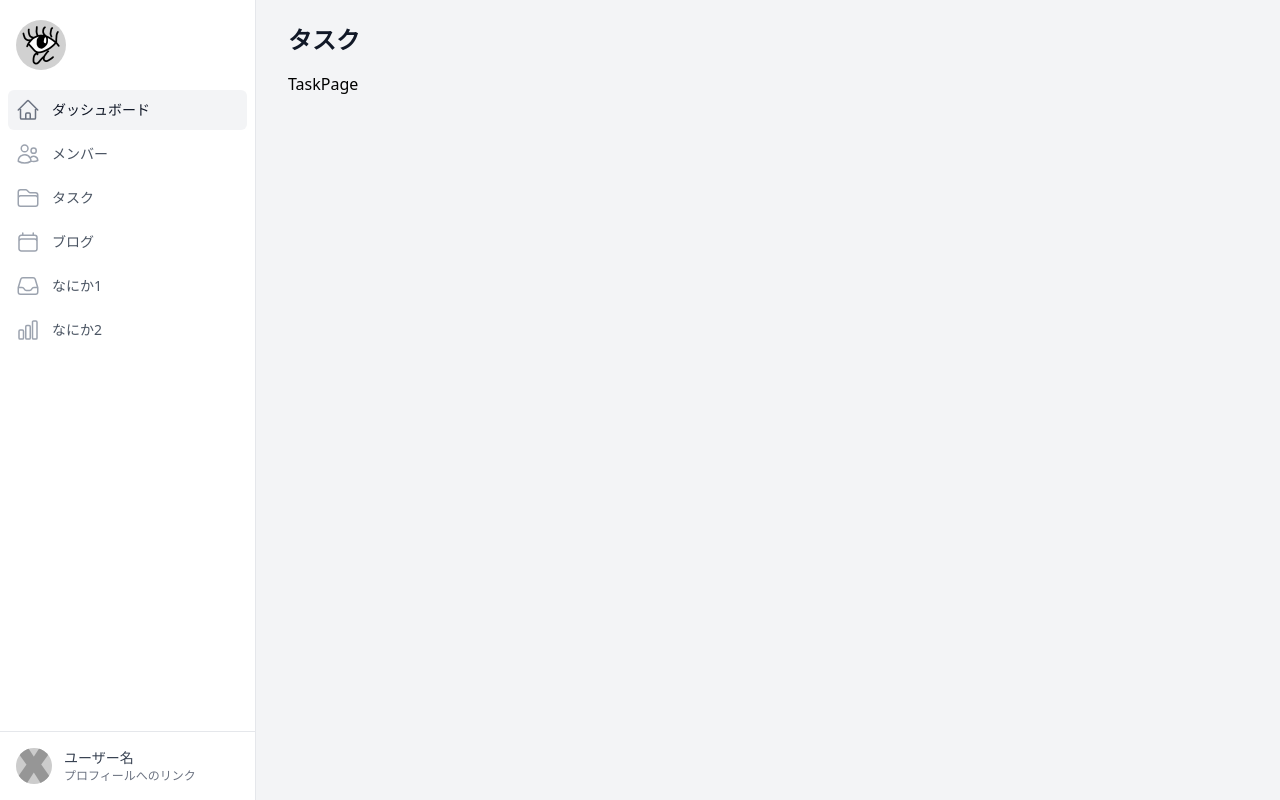
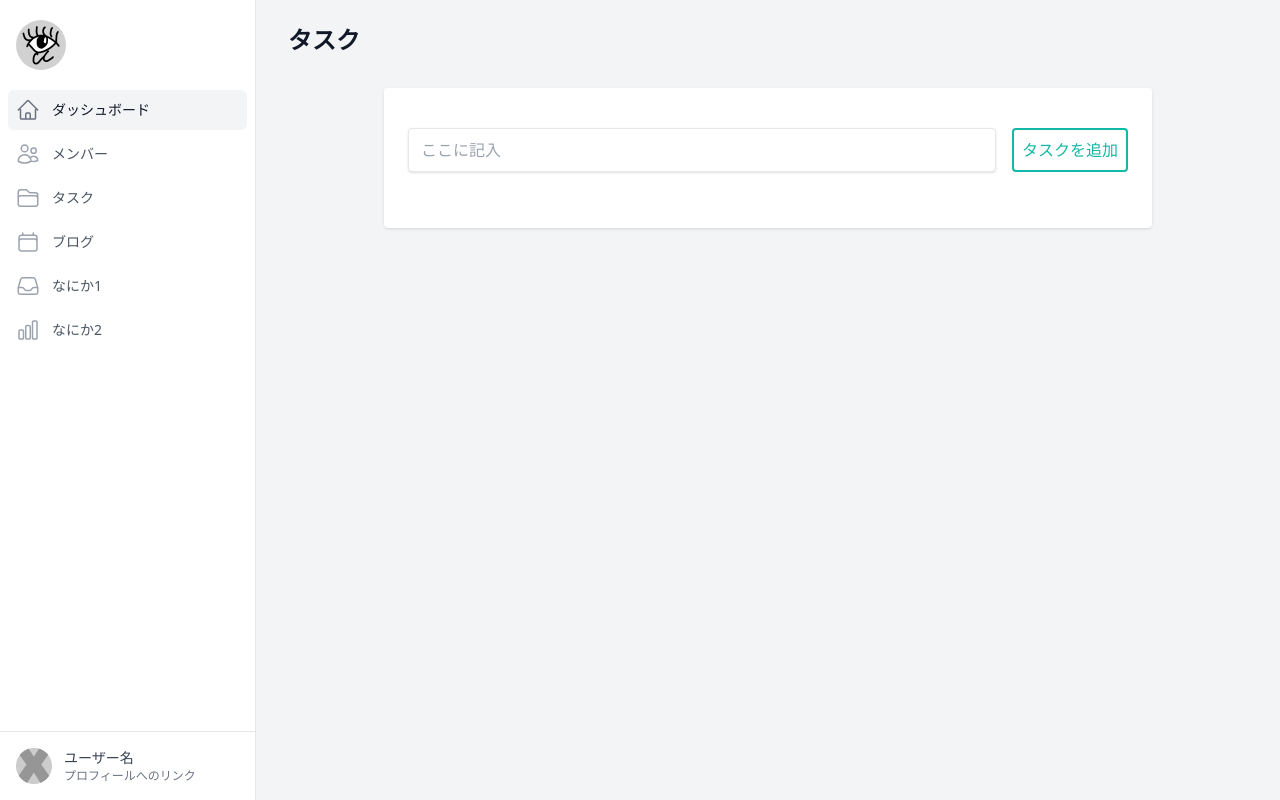
Before and after one commit to sa-morishita/TCC-APP, a Next.js app: page /task in a window 1280 px wide. Built offline with nearby package versions, Linux system fonts and the light colour scheme.

Commit message:
2023/01/16の終了予定時点まで実装

```diff
--- a/components/task/TaskPage.tsx
+++ b/components/task/TaskPage.tsx
@@ -1,7 +1,66 @@
-import { FC } from "react";
+import { FC, useEffect, useState } from "react";
+import Task from "./ui/Task";
+import { toast } from "react-hot-toast";
 
 const TaskPage: FC = () => {
-  return <div>TaskPage</div>;
+  const [input, setInput] = useState<any>("");
+  const [taskArray, setTaskArray] = useState<any[]>([]);
+
+  useEffect(() => {
+    // タスクが2つdoneになったらアラートを出す
+    const doneTaskArray = taskArray.filter((task) => {
+      return task.done;
+    });
+    if (doneTaskArray.length === 2) {
+      toast.success("お疲れ様です。タスクが2つ完了しました。");
+    }
+  }, [taskArray]);
+
+  // inputの値を取得してsetInputに入れる
+  const handleChange = (e: any) => {
+    setInput(e.target.value);
+  };
+
+  // inputの値をtaskArrayに入れる
+  const handleClick = () => {
+    setTaskArray([...taskArray, { title: input, done: false }]);
+    toast.success("タスクを追加しました");
+    setInput("");
+  };
+
+  return (
+    <div className="mt-4 flex w-full items-center justify-center">
+      <div className="w-full rounded bg-white p-6 shadow lg:max-w-3xl">
+        <div className="mt-4 mb-8 flex">
+          <input
+            className="mr-4 w-full appearance-none rounded border py-2 px-3 text-gray-900 shadow"
+            placeholder="ここに記入"
+            value={input}
+            onChange={handleChange}
+          />
+          <button
+            className="flex-shrink-0 rounded border-2 border-teal-500 p-2 text-teal-500 hover:bg-teal-500 hover:text-white"
+            type="button"
+            onClick={() => handleClick()}
+          >
+            タスクを追加
+          </button>
+        </div>
+        <div>
+          {taskArray.map((task, index) => {
+            return (
+              <Task
+                task={task}
+                taskArray={taskArray}
+                setTaskArray={setTaskArray}
+                key={task + String(index)}
+              />
+            );
+          })}
+        </div>
+      </div>
+    </div>
+  );
 };
 
 export default TaskPage;
--- /dev/null
+++ b/components/task/ui/Task.tsx
@@ -0,0 +1,64 @@
+import { FC, memo } from "react";
+import { toast } from "react-hot-toast";
+
+interface Props {
+  task: any;
+  taskArray: any[];
+  setTaskArray: any;
+}
+
+const Task: FC<Props> = ({ task, taskArray, setTaskArray }) => {
+  const { title, done } = task;
+
+  // タスクを完了にする
+  const handleDone = () => {
+    const newTaskArray = taskArray.map((task) => {
+      if (task.title === title) {
+        return { ...task, done: !done };
+      }
+      return task;
+    });
+    setTaskArray(newTaskArray);
+  };
+
+  // タスクを削除する
+  const handleDelete = () => {
+    const newTaskArray = taskArray.filter((task) => {
+      return task.title !== title;
+    });
+    setTaskArray(newTaskArray);
+    toast.success("タスクを削除しました");
+  };
+
+  return (
+    <div className="mb-4 flex items-center">
+      <p
+        className={`w-full ${
+          done ? "text-green-500 line-through" : "text-gray-900"
+        }`}
+      >
+        {title}
+      </p>
+      <button
+        type="button"
+        onClick={() => handleDone()}
+        className={`ml-4 mr-2 flex-shrink-0 rounded border-2 p-2 ${
+          done
+            ? "border-gray-500 text-gray-500 hover:bg-gray-500 hover:text-white"
+            : "border-green-500 text-green-500 hover:bg-green-500 hover:text-white"
+        }`}
+      >
+        {done ? "戻す" : "完了"}
+      </button>
+      <button
+        type="button"
+        onClick={() => handleDelete()}
+        className="ml-2 flex-shrink-0 rounded border-2 border-red-500 p-2 text-red-500 hover:bg-red-500 hover:text-white"
+      >
+        削除
+      </button>
+    </div>
+  );
+};
+
+export default memo(Task);
```
Also changed, not shown: 1 other file (tests, documents, lock files or other folders).
